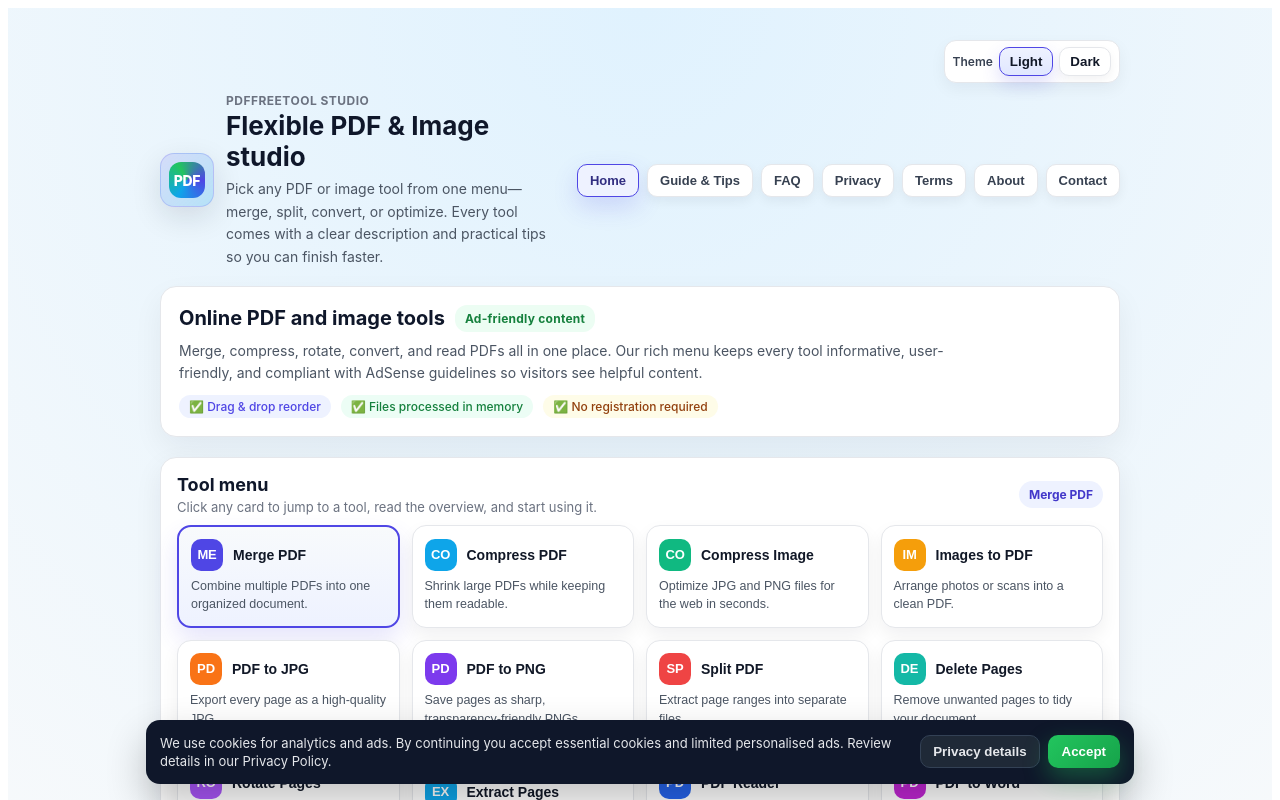
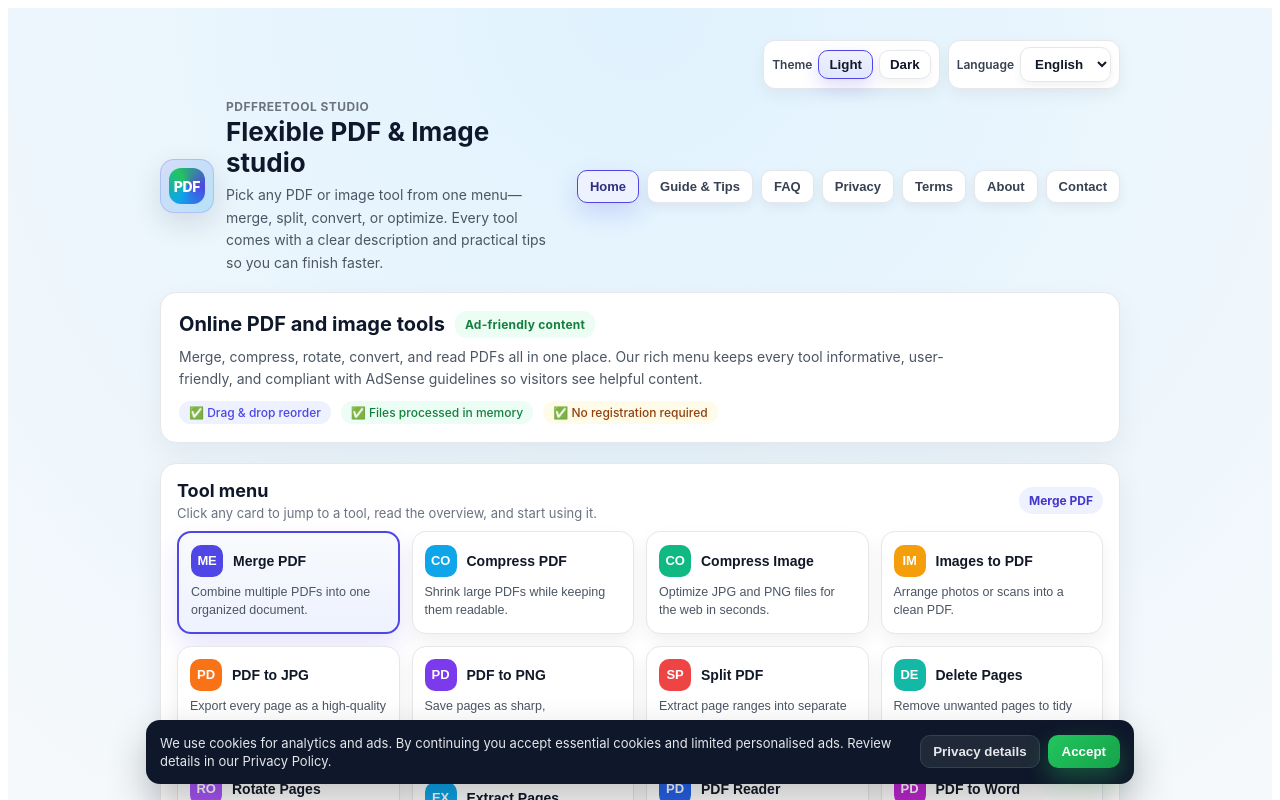
Before and after one commit to berrabeydilli/pdffreetool, a React (Vite) app in the folder frontend/: page / in a window 1280 px wide. Shown: the top 800 px of the page. Built offline with nearby package versions, Linux system fonts and the light colour scheme.

Commit message:
Add language selector next to theme toggle

```diff
--- a/frontend/src/App.jsx
+++ b/frontend/src/App.jsx
@@ -424,6 +424,10 @@ const TOOL_DETAILS = {
 
 const MAX_FILES = 10; // Max number of files
 const MAX_TOTAL_MB = 50; // Max total size (MB)
+const LANGUAGE_OPTIONS = [
+  { value: "en", label: "English" },
+  { value: "tr", label: "Türkçe" },
+];
 
 function App() {
   const [activeTab, setActiveTab] = useState("merge");
@@ -437,6 +441,10 @@ function App() {
     if (typeof window === "undefined") return "light";
     return localStorage.getItem("pdffreetool-theme") || "light";
   });
+  const [language, setLanguage] = useState(() => {
+    if (typeof window === "undefined") return "en";
+    return localStorage.getItem("pdffreetool-language") || "en";
+  });
   const [showCookieBanner, setShowCookieBanner] = useState(false);
   const fileInputRef = useRef(null);
   const toolContentRef = useRef(null);
@@ -468,6 +476,12 @@ function App() {
     if (typeof window === "undefined") return;
     localStorage.setItem("pdffreetool-theme", themeMode);
   }, [themeMode]);
+
+  useEffect(() => {
+    if (typeof window === "undefined") return;
+    localStorage.setItem("pdffreetool-language", language);
+    document.documentElement.lang = language;
+  }, [language]);
 
   const handleTabChange = (id) => {
     setActiveTab(id);
@@ -1033,6 +1047,49 @@ function App() {
     </div>
   );
 
+  const renderLanguageSelector = () => (
+    <div
+      style={{
+        display: "flex",
+        alignItems: "center",
+        gap: "6px",
+        padding: "6px 8px",
+        borderRadius: "12px",
+        border: "1px solid #e5e7eb",
+        background: "#ffffff",
+        boxShadow: "0 6px 16px rgba(15,23,42,0.05)",
+      }}
+    >
+      <label
+        htmlFor="language-select"
+        style={{ fontSize: "12px", color: "#374151", fontWeight: 600 }}
+      >
+        Language
+      </label>
+      <select
+        id="language-select"
+        value={language}
+        onChange={(e) => setLanguage(e.target.value)}
+        style={{
+          padding: "8px 10px",
+          borderRadius: "10px",
+          border: "1px solid #e5e7eb",
+          background: "white",
+          color: "#111827",
+          fontWeight: 600,
+          cursor: "pointer",
+          boxShadow: "0 4px 10px rgba(15,23,42,0.05)",
+        }}
+      >
+        {LANGUAGE_OPTIONS.map((option) => (
+          <option key={option.value} value={option.value}>
+            {option.label}
+          </option>
+        ))}
+      </select>
+    </div>
+  );
+
   const renderToolDetails = () => {
     const detail = TOOL_DETAILS[activeTab];
 
@@ -1193,10 +1250,13 @@ function App() {
           style={{
             display: "flex",
             justifyContent: "flex-end",
+            gap: "8px",
             marginBottom: "10px",
+            flexWrap: "wrap",
           }}
         >
           {renderThemeToggle()}
+          {renderLanguageSelector()}
         </div>
         <header
           style={{
```
